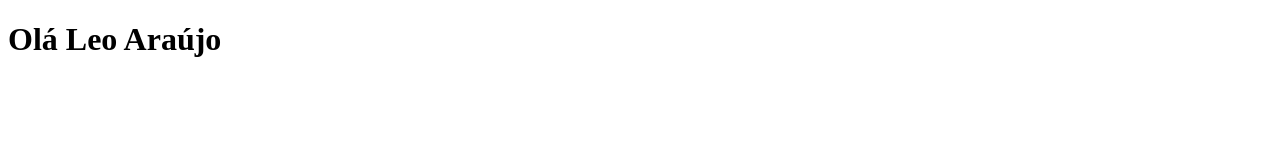
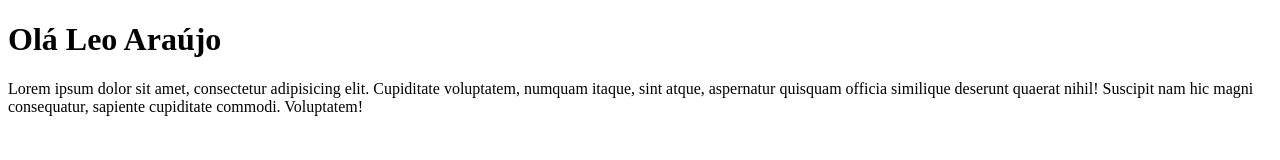
Before and after one commit to biruts/Buzz, a plain HTML site: page index.html in a window 1280 px wide. Drawn offline with Linux system fonts and the light colour scheme.

Commit message:
adicionando paragrafo

```diff
--- a/index.html
+++ b/index.html
@@ -6,5 +6,6 @@
 </head>
 <body>
 	<h1>Olá Leo Araújo</h1>
+	<p>Lorem ipsum dolor sit amet, consectetur adipisicing elit. Cupiditate voluptatem, numquam itaque, sint atque, aspernatur quisquam officia similique deserunt quaerat nihil! Suscipit nam hic magni consequatur, sapiente cupiditate commodi. Voluptatem!</p>
 </body>
 </html>
```
